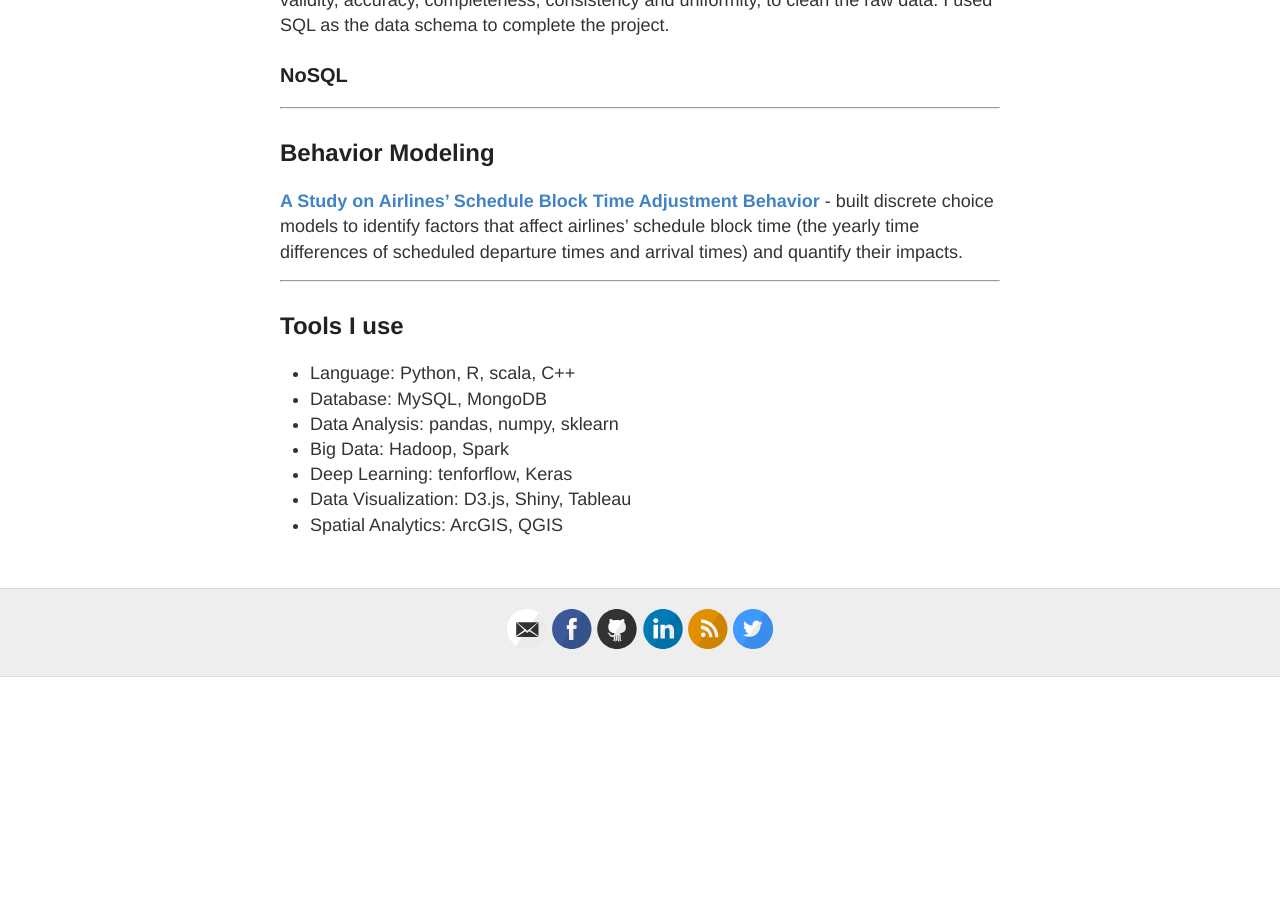
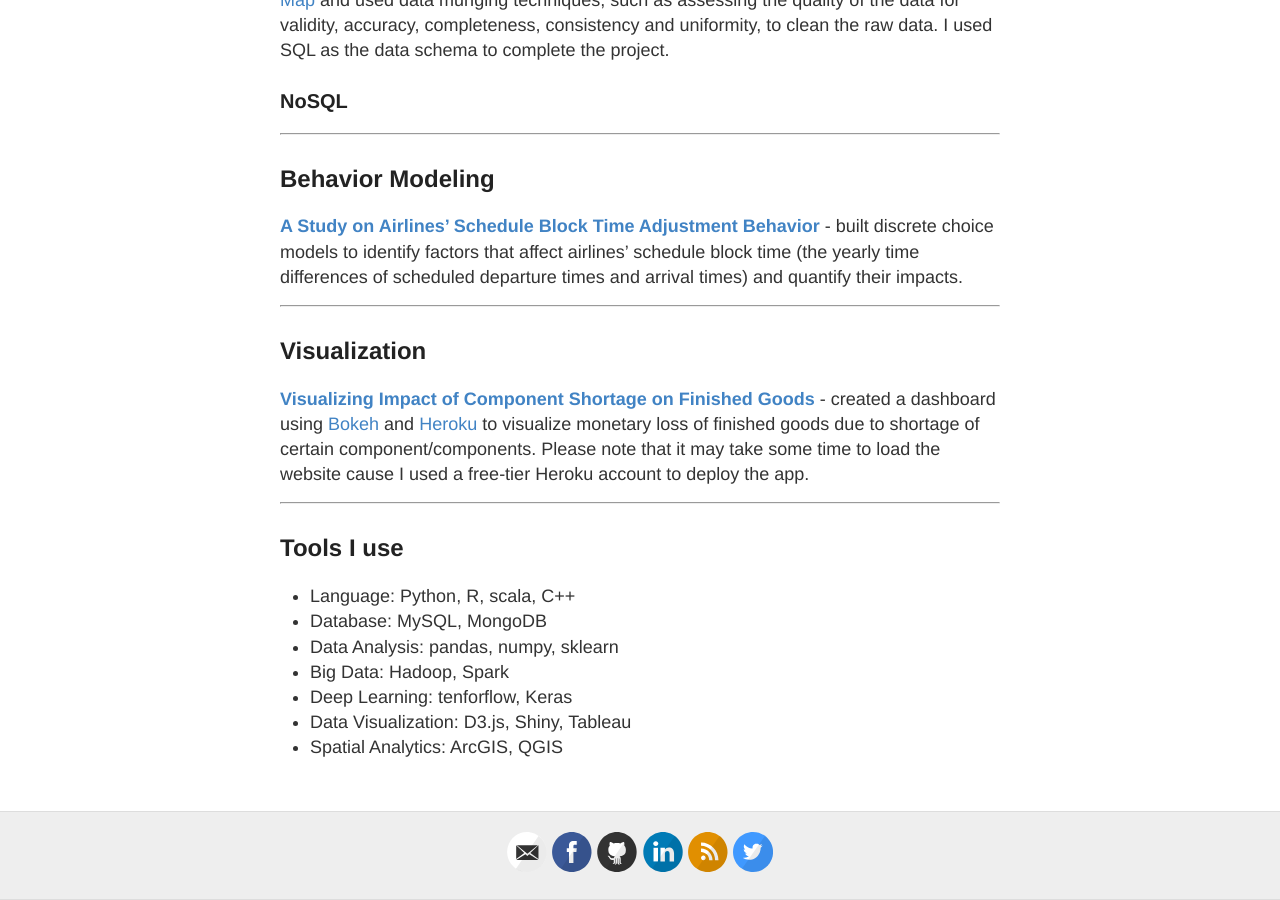
Before and after one commit to wzding/deprecated_wzding.github.io, a Jekyll site: the page built from project2.md, in a window 1280 px wide and 900 px high, scrolled down 3507 px. Built offline with Jekyll 4.4.1, drawn with Linux system fonts in a browser that asks for light colours; before the commit the page ends 4184 px from its top, so only the background shows below that.

Commit message:
added a project

```diff
--- a/project2.md
+++ b/project2.md
@@ -22,6 +22,7 @@
   - [SQL](#sql)
   - [NoSQL](#nosql)
 - [Behavior Modeling](#behavior-modeling)
+- [Visualization](#visualization)
 - [Tools I use](#tools-i-use)
 
 ----
@@ -80,6 +81,10 @@
 <a href="https://wzding.github.io/wzding.github.io/projects/AirlinesScheduleBlockTimeAdjustmentBehavior.pdf" target="_blank">**A Study on Airlines’ Schedule Block Time Adjustment Behavior**</a> - built discrete choice models to identify factors that affect airlines’ schedule block time (the yearly time differences of scheduled departure times and arrival times) and quantify their impacts.
 
 ----
+## Visualization
+<a href="https://lovely-haleakala-78084.herokuapp.com/shortage" target="_blank">**Visualizing Impact of Component Shortage on Finished Goods**</a> - created a dashboard using [Bokeh](https://bokeh.pydata.org/en/latest/) and [Heroku](https://dashboard.heroku.com/) to visualize monetary loss of finished goods due to shortage of certain component/components. Please note that it may take some time to load the website cause I used a free-tier Heroku account to deploy the app.
+
+----
 ## Tools I use
 * Language: Python, R, scala, C++
 * Database: MySQL, MongoDB
```
